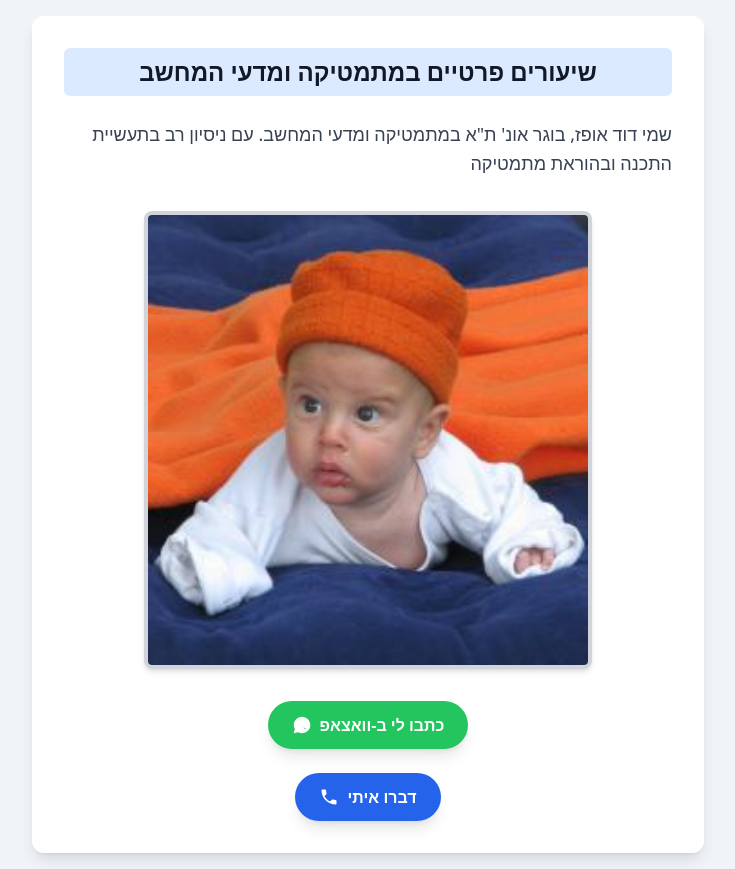
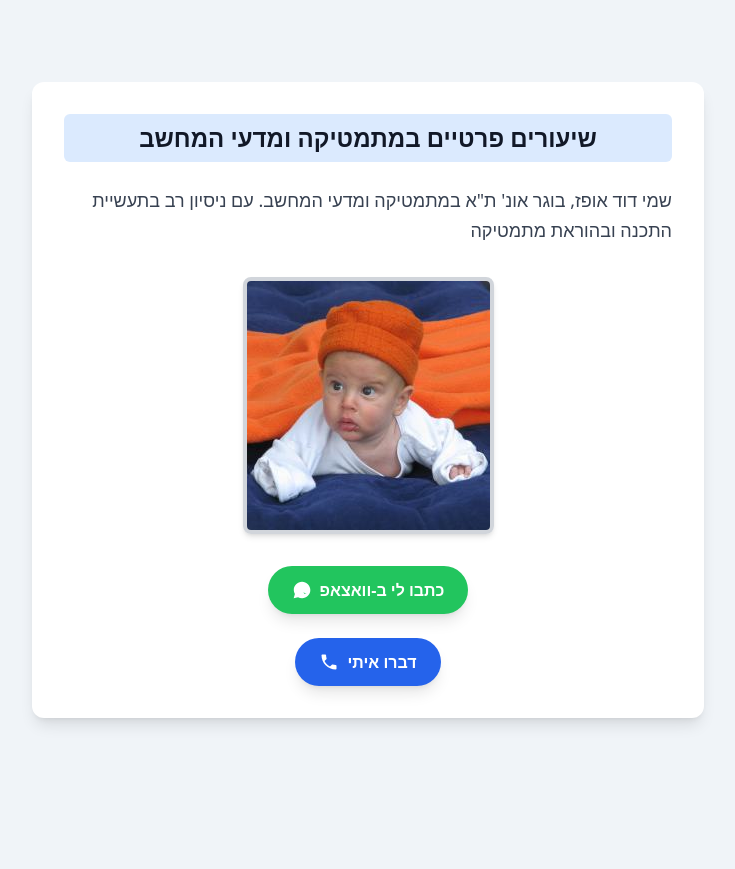
Before and after one commit to DavidUphaz/Contact, a plain HTML site: page index.html in a window 1280 px wide. Shown: the whole page, without its empty margins (272-1007 px from the left). After the commit the page ends 800 px from the top, so only its background shows below. Drawn offline with nearby package versions, Linux system fonts and the light colour scheme.

Commit message:
Update index.html

```diff
--- a/index.html
+++ b/index.html
@@ -31,7 +31,8 @@
         <div class="flex justify-center mb-8">
             <img src="David.JPG"
                  alt="Placeholder centered image"
-                 class="rounded-lg shadow-md w-full max-w-xs md:max-w-md h-auto object-cover border-4 border-gray-300 transform transition-transform duration-300 hover:scale-105"
+                 cXXlass="rounded-lg shadow-md w-full max-w-xs md:max-w-md h-auto object-cover border-4 border-gray-300 transform transition-transform duration-300 hover:scale-105"
+                 class="rounded-lg shadow-md  md:max-w-md h-auto border-4 border-gray-300 transform transition-transform duration-300 hover:scale-105"
                  onerror="this.onerror=null;this.src='https://placehold.co/400x250/cccccc/333333?text=Image+Error';">
         </div>
 
```
